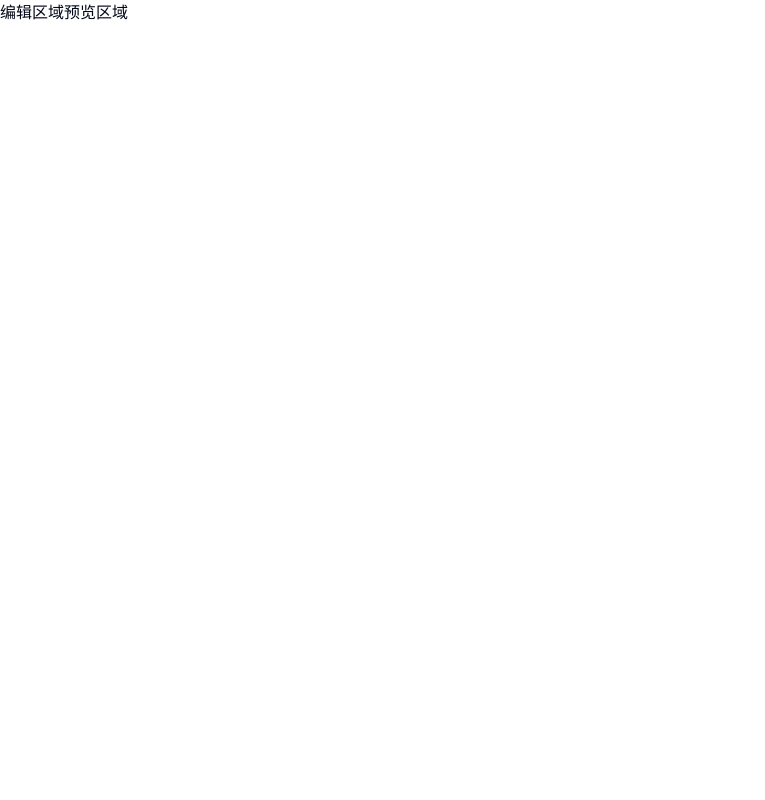
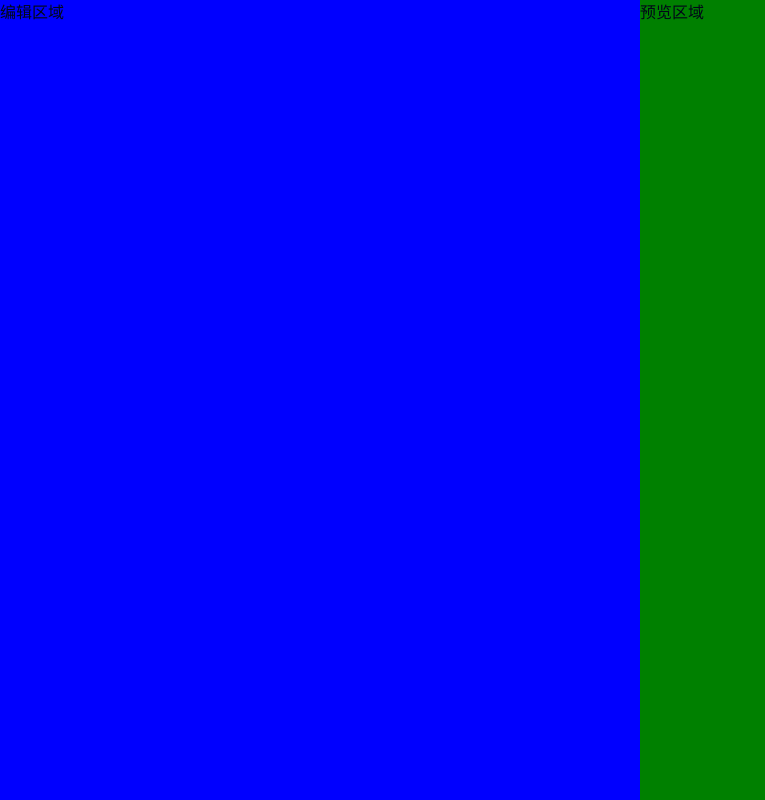
Before and after one commit to boy-lin/magic-resume-online, a Next.js app in the folder apps/fronted/: page /workbench in a window 1280 px wide. Shown: the whole page, without its empty margins (0-765 px from the left). Built offline with nearby package versions, Linux system fonts and the light colour scheme.

Commit message:
style: workbench layout

```diff
--- a/apps/fronted/src/app/workbench/compoents/Editor.tsx
+++ b/apps/fronted/src/app/workbench/compoents/Editor/index.tsx
@@ -1,6 +1,6 @@
 const Editor = () => {
   return (
-    <div>
+    <div className="flex-1 bg-[blue]">
       {/* 简历编辑表单 */}
       编辑区域
     </div>
--- a/apps/fronted/src/app/workbench/compoents/Preview.tsx
+++ b/apps/fronted/src/app/workbench/compoents/Preview/index.tsx
@@ -1,6 +1,6 @@
 const Preview = () => {
   return (
-    <div>
+    <div className="flex-1 bg-[green]">
       {/* 简历编辑表单 */}
       预览区域
     </div>
--- a/apps/fronted/src/app/workbench/index.module.scss
+++ b/apps/fronted/src/app/workbench/index.module.scss
@@ -1,3 +1,4 @@
 .container {
-    display: flex;
+  display: flex;
+  height: 100vh;
 }
```
